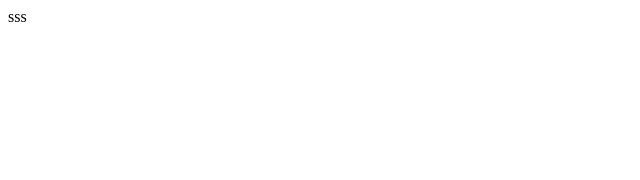
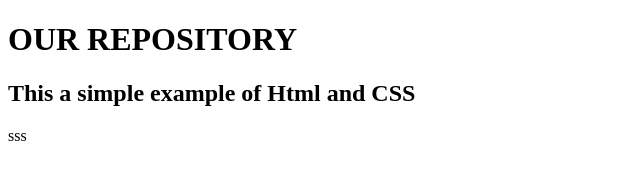
Before and after one commit to nanfuka/collab, a plain HTML site: page index.html in a window 1280 px wide. Shown: the whole page, without its empty margins (0-640 px from the left). Drawn offline with Linux system fonts and the light colour scheme.

Commit message:
Update index.html

```diff
--- a/index.html
+++ b/index.html
@@ -6,6 +6,7 @@
     <title>Document</title>
 </head>
 <body>
-
+<h1>OUR REPOSITORY</h1>
+    <h2>This a simple example of Html and CSS</h2>
 </body>
 </html>sss
```
